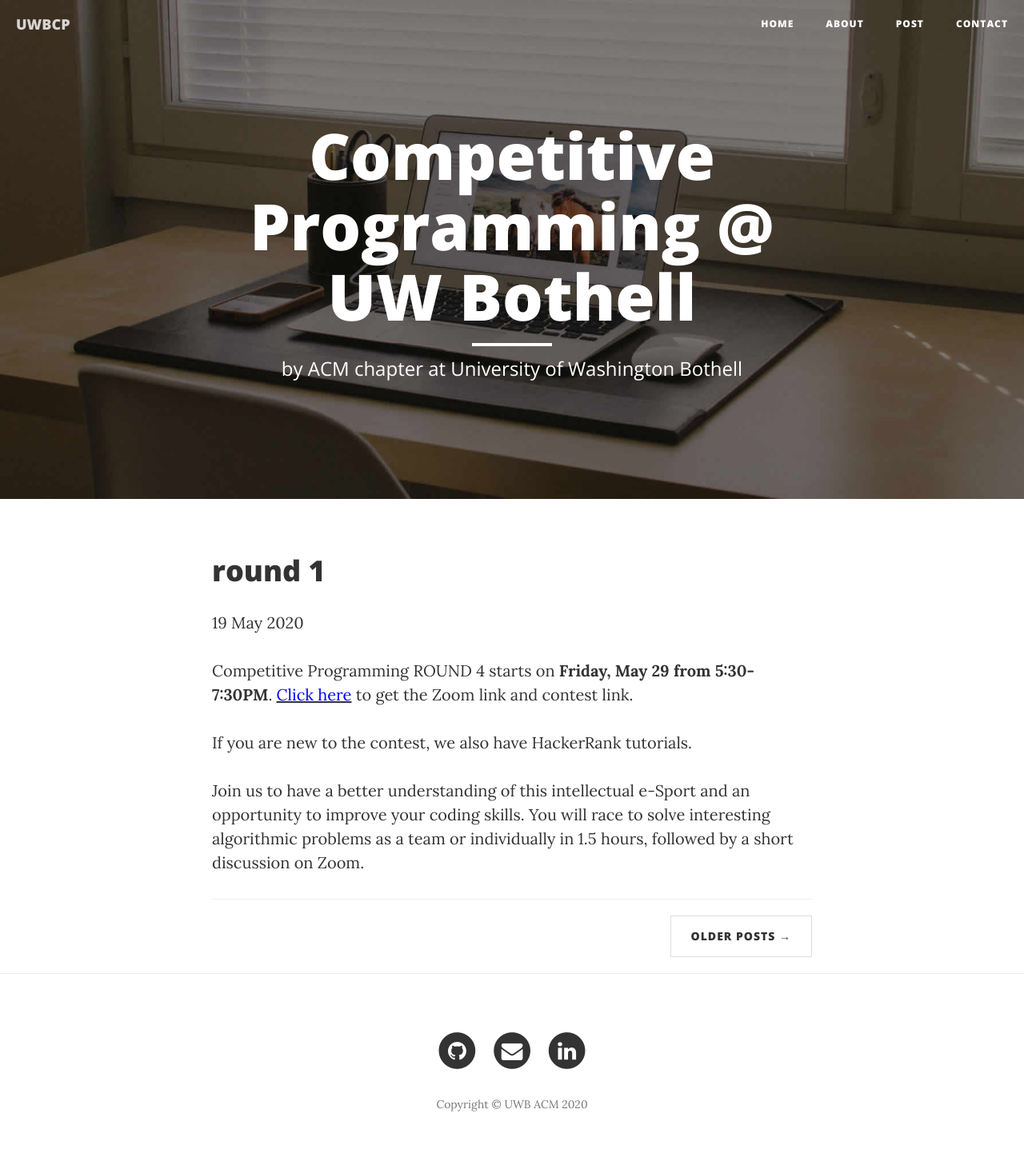
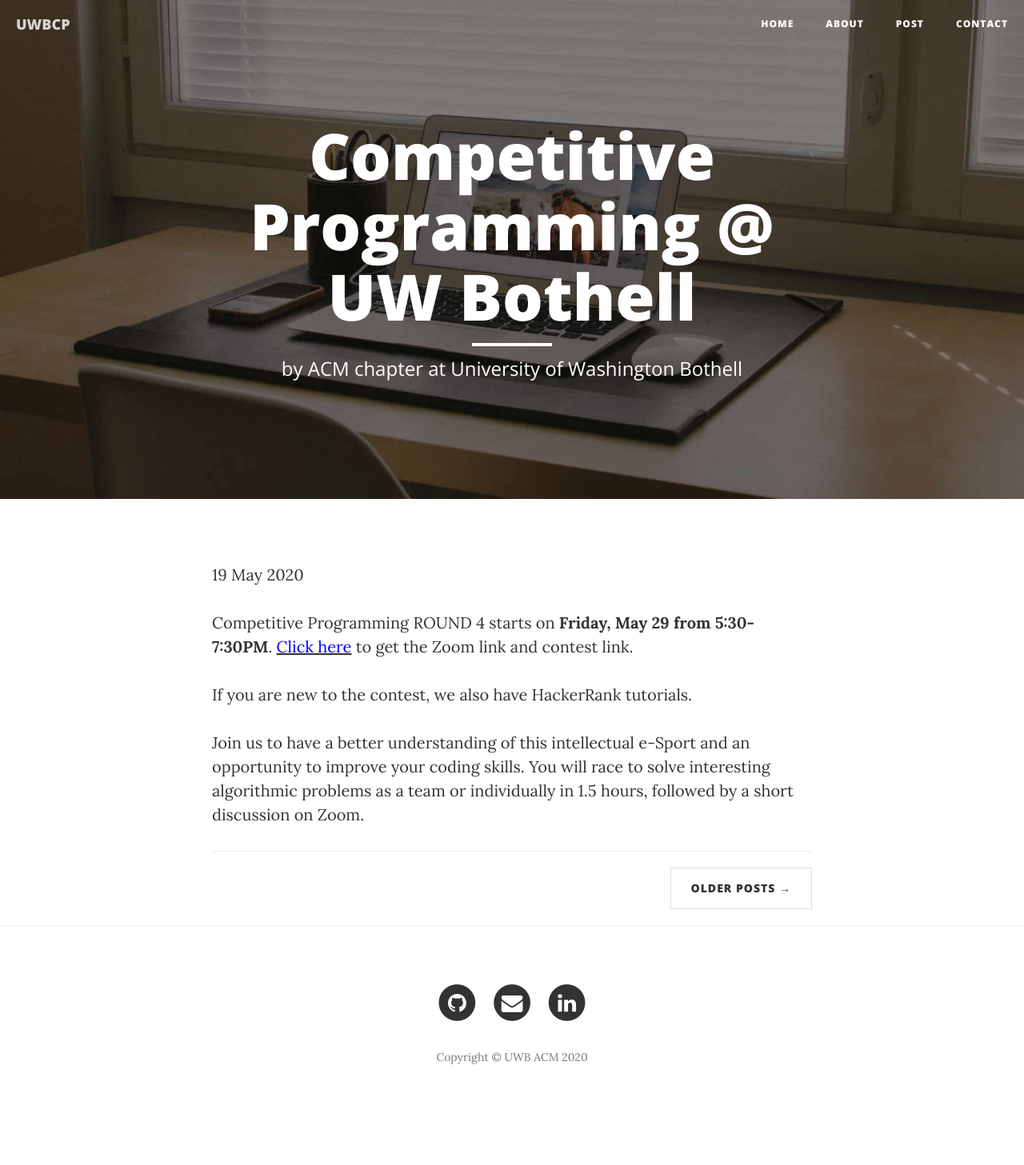
Before and after one commit to alanboy/competitive-programming, a Jekyll site: the page built from _posts/2020-05-19-round-1.md, in a window 1280 px wide. Shown: the whole page at 80% size. Built offline with Jekyll 4.4.1, drawn with Linux system fonts in a browser that asks for light colours; after the commit the page ends 1398 px from its top, so only the background shows below that.

```diff
--- a/_layouts/post.html
+++ b/_layouts/post.html
@@ -1,9 +1,15 @@
 ---
 layout: default
 ---
-<h1>{{ page.title }}</h1>
-<p class="meta">{{ page.date | date_to_string }}</p>
+<!DOCTYPE html>
+<html>
+  <head>
+    <title>{{ page.title }}</title>
 
-<div class="post">
-  {{ content }}
-</div>
+    <meta http-equiv="refresh" content="0;url={{ page.external_url }}">
+  </head>
+  <body><!-- Google Analytics JavaScript -->
+      <p class="meta">{{ page.date | date_to_string }}</p>
+        {{ content }}
+  </body>
+</html>
```
